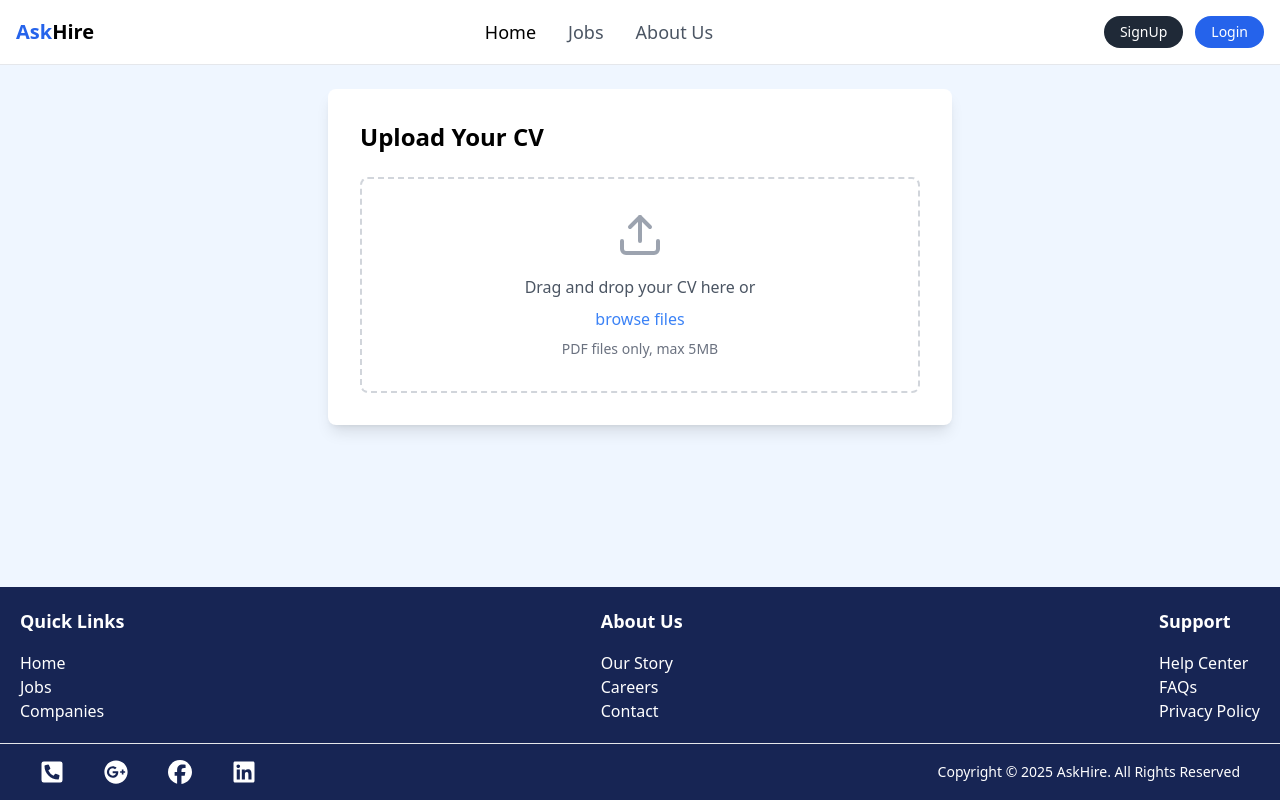
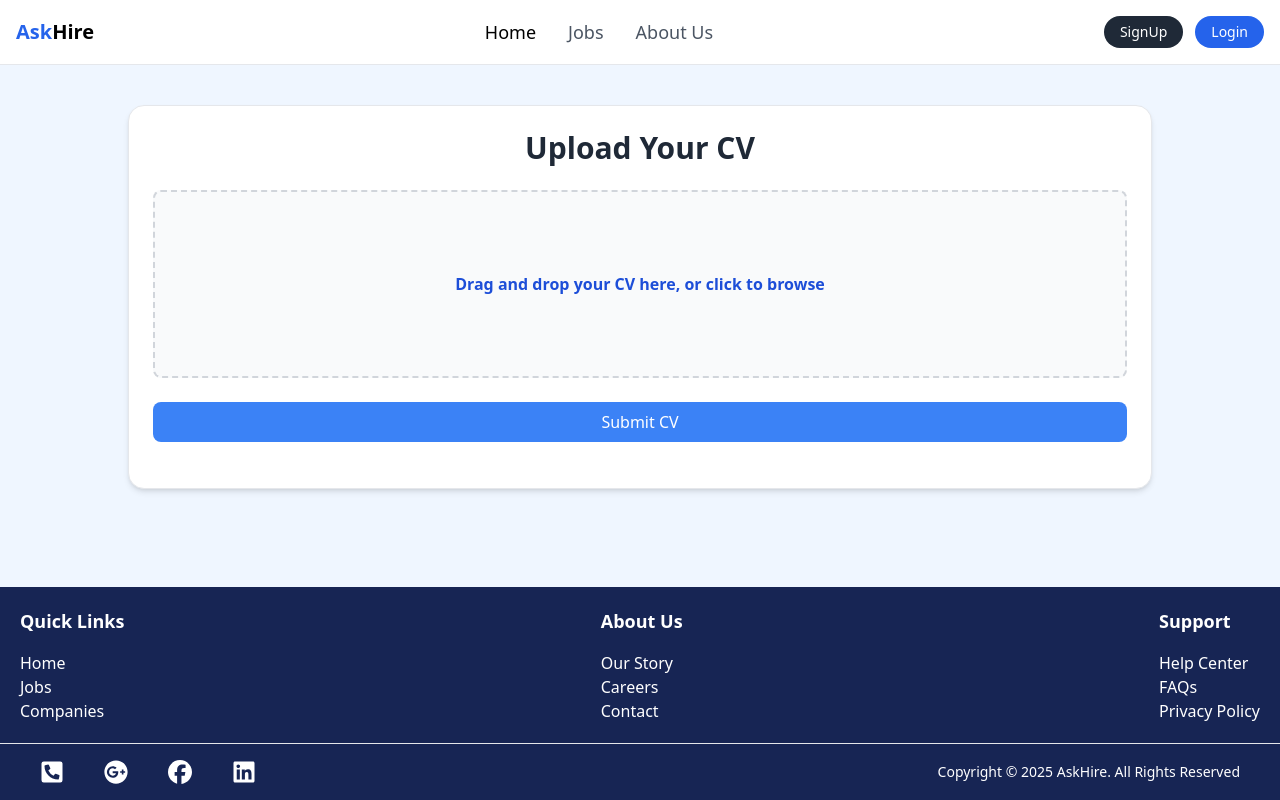
Before and after one commit to AskHire/AskHire-Frontend, a React (Vite) app: page /candidate/CVupload in a window 1280 px wide. Built offline with nearby package versions, Linux system fonts and the light colour scheme.

Commit message:
cv upload frontend

```diff
--- a/src/pages/Candidate/CVUpload.jsx
+++ b/src/pages/Candidate/CVUpload.jsx
@@ -1,154 +1,154 @@
-import React, { useState, useRef } from 'react';
-import { Upload, X, FileText, Check, AlertCircle } from 'lucide-react';
-//import { Alert, AlertDescription } from '@/components/alert';
+import React, { useState, useRef } from "react";
+import axios from "axios";
 
 const CVUpload = () => {
   const [file, setFile] = useState(null);
-  const [preview, setPreview] = useState(null);
-  const [isUploading, setIsUploading] = useState(false);
+  const [previewUrl, setPreviewUrl] = useState("");
+  const [message, setMessage] = useState("");
   const [uploadProgress, setUploadProgress] = useState(0);
-  const [error, setError] = useState(null);
   const fileInputRef = useRef(null);
 
-  const handleFileDrop = (e) => {
-    e.preventDefault();
-    const droppedFile = e.dataTransfer.files[0];
-    validateAndSetFile(droppedFile);
+  const userId = "F00E071C-FFCB-4D6C-92DB-6444E5C5EFF7";
+  const vacancyId = "E745B9BF-DFA7-465E-AACC-45A3E123A199";
+
+  const handleFileSelect = (selectedFile) => {
+    if (selectedFile) {
+      setFile(selectedFile);
+      const url = URL.createObjectURL(selectedFile);
+      setPreviewUrl(url);
+      setMessage("");
+      setUploadProgress(0);
+    }
   };
 
-  const handleFileSelect = (e) => {
-    const selectedFile = e.target.files[0];
-    validateAndSetFile(selectedFile);
+  const handleFileChange = (e) => {
+    handleFileSelect(e.target.files[0]);
   };
 
-  const validateAndSetFile = (file) => {
-    setError(null);
+  const handleRemove = () => {
+    setFile(null);
+    setPreviewUrl("");
+    setUploadProgress(0);
+    if (fileInputRef.current) {
+      fileInputRef.current.value = "";
+    }
+  };
 
-    if (!file) return;
-
-    if (!file.type.includes('pdf')) {
-      setError('Please upload a PDF file only');
+  const handleUpload = async () => {
+    if (!file) {
+      setMessage("Please select a file first.");
       return;
     }
 
-    if (file.size > 5 * 1024 * 1024) {
-      setError('File size should be less than 5MB');
-      return;
+    const formData = new FormData();
+    formData.append("file", file);
+
+    try {
+      await axios.post(
+        `http://localhost:5190/api/CandidateFile/upload?userId=${userId}&vacancyId=${vacancyId}`,
+        formData,
+        {
+          headers: {
+            "Content-Type": "multipart/form-data",
+          },
+          onUploadProgress: (progressEvent) => {
+            const percent = Math.round(
+              (progressEvent.loaded * 100) / progressEvent.total
+            );
+            setUploadProgress(percent);
+          },
         }
-
-    setFile(file);
-    const reader = new FileReader();
-    reader.onloadend = () => setPreview(reader.result);
-    reader.readAsDataURL(file);
-  };
-
-  const handleUpload = async () => {
-    setIsUploading(true);
-
-    // Simulate upload progress
-    for (let i = 0; i <= 100; i += 10) {
-      await new Promise(resolve => setTimeout(resolve, 200));
-      setUploadProgress(i);
-    }
-
-    setIsUploading(false);
+      );
+      setMessage("CV uploaded successfully!");
+      handleRemove();
+    } catch (error) {
+      console.error(error);
+      setMessage("Error uploading CV.");
       setUploadProgress(0);
-  };
-
-  const removeFile = () => {
-    setFile(null);
-    setPreview(null);
-    setError(null);
-    if (fileInputRef.current) {
-      fileInputRef.current.value = '';
     }
   };
 
+  const handleDrop = (e) => {
+    e.preventDefault();
+    e.stopPropagation();
+    const droppedFile = e.dataTransfer.files[0];
+    handleFileSelect(droppedFile);
+  };
+
+  const handleDragOver = (e) => {
+    e.preventDefault();
+    e.stopPropagation();
+  };
+
   return (
-    <div className="max-w-2xl mx-auto p-6">
-      <div className="bg-white rounded-lg shadow-lg p-8">
-        <h2 className="text-2xl font-bold mb-6">Upload Your CV</h2>
+    <div
+      className="max-w-5xl mx-auto my-4 mt-10 p-6 min-h-96 border rounded-2xl shadow-md bg-white space-y-6"
+      onDrop={handleDrop}
+      onDragOver={handleDragOver}
+    >
+      <h2 className="text-3xl font-bold text-gray-800 text-center">Upload Your CV</h2>
 
-        {error && (
-          <Alert variant="destructive" className="mb-4">
-            <AlertCircle className="h-4 w-4" />
-            <AlertDescription>{error}</AlertDescription>
-          </Alert>
+      {/* Show drag-and-drop box only if no preview is shown */}
+      {!previewUrl && (
+        <div
+          className="border-2 border-dashed border-gray-300 p-20 text-center rounded-lg bg-gray-50 hover:bg-gray-100 transition cursor-pointer"
+          onClick={() => fileInputRef.current?.click()}
+        >
+          <p className="text-blue-700 font-semibold">
+            Drag and drop your CV here, or click to browse
+          </p>
+          <input
+            ref={fileInputRef}
+            type="file"
+            accept=".pdf"
+            onChange={handleFileChange}
+            className="hidden"
+          />
+        </div>
       )}
 
-        <div
-          onDrop={handleFileDrop}
-          onDragOver={(e) => e.preventDefault()}
-          className={`
-            border-2 border-dashed rounded-lg p-8 text-center
-            ${file ? 'border-green-500 bg-green-50' : 'border-gray-300 hover:border-blue-500'}
-          `}
+      {/* File Preview */}
+      {previewUrl && (
+        <div className="mt-4">
+          <p className="text-gray-700 font-medium mb-2">Preview:</p>
+          <iframe
+            src={previewUrl}
+            title="CV Preview"
+            className="w-full h-[80vh] border rounded-md"
+          ></iframe>
+
+          <button
+            onClick={handleRemove}
+            className="mt-4 w-full bg-red-500 text-white py-2 px-4 rounded-lg hover:bg-red-600 transition duration-300"
           >
-          {!file ? (
-            <div>
-              <Upload className="mx-auto h-12 w-12 text-gray-400 mb-4" />
-              <p className="text-gray-600 mb-2">Drag and drop your CV here or</p>
-              <input
-                type="file"
-                ref={fileInputRef}
-                onChange={handleFileSelect}
-                accept=".pdf"
-                className="hidden"
-              />
-              <button
-                onClick={() => fileInputRef.current?.click()}
-                className="text-blue-500 hover:text-blue-600 font-medium"
-              >
-                browse files
-              </button>
-              <p className="text-sm text-gray-500 mt-2">PDF files only, max 5MB</p>
-            </div>
-          ) : (
-            <div className="flex items-center justify-between">
-              <div className="flex items-center">
-                <FileText className="h-8 w-8 text-green-500 mr-3" />
-                <div className="text-left">
-                  <p className="font-medium">{file.name}</p>
-                  <p className="text-sm text-gray-500">
-                    {(file.size / (1024 * 1024)).toFixed(2)} MB
-                  </p>
-                </div>
-              </div>
-              <button
-                onClick={removeFile}
-                className="p-2 hover:bg-gray-100 rounded-full"
-              >
-                <X className="h-5 w-5 text-gray-500" />
+            Remove File
           </button>
         </div>
       )}
-        </div>
 
-        {file && !isUploading && (
+      {/* Upload Button */}
       <button
         onClick={handleUpload}
-            className="mt-6 w-full bg-blue-600 text-white py-3 rounded-lg hover:bg-blue-700 flex items-center justify-center"
+        className="w-full bg-blue-500 text-white py-2 px-4 rounded-lg hover:bg-blue-600 transition duration-300"
       >
-            <Upload className="mr-2 h-5 w-5" />
-            Upload CV
+        Submit CV
       </button>
+
+      {/* Upload Progress Bar */}
+      {uploadProgress > 0 && (
+        <div className="mt-4 w-full bg-gray-200 rounded-full h-4">
+          <div
+            className="bg-blue-500 h-4 rounded-full transition-all duration-300 ease-in-out"
+            style={{ width: `${uploadProgress}%` }}
+          ></div>
+          <p className="text-center text-sm text-gray-700 mt-1">{uploadProgress}%</p>
+        </div>
       )}
 
-        {isUploading && (
-          <div className="mt-6">
-            <div className="flex justify-between text-sm text-gray-600 mb-2">
-              <span>Uploading...</span>
-              <span>{uploadProgress}%</span>
-            </div>
-            <div className="w-full bg-gray-200 rounded-full h-2">
-              <div
-                className="bg-blue-600 h-2 rounded-full transition-all duration-300"
-                style={{ width: `${uploadProgress}%` }}
-              />
-            </div>
-          </div>
+      {/* Message */}
+      {message && (
+        <div className="mt-4 text-center text-green-600 font-medium">{message}</div>
       )}
-      </div>
     </div>
   );
 };
```
Lines whose indentation alone changed are shown as unchanged.
